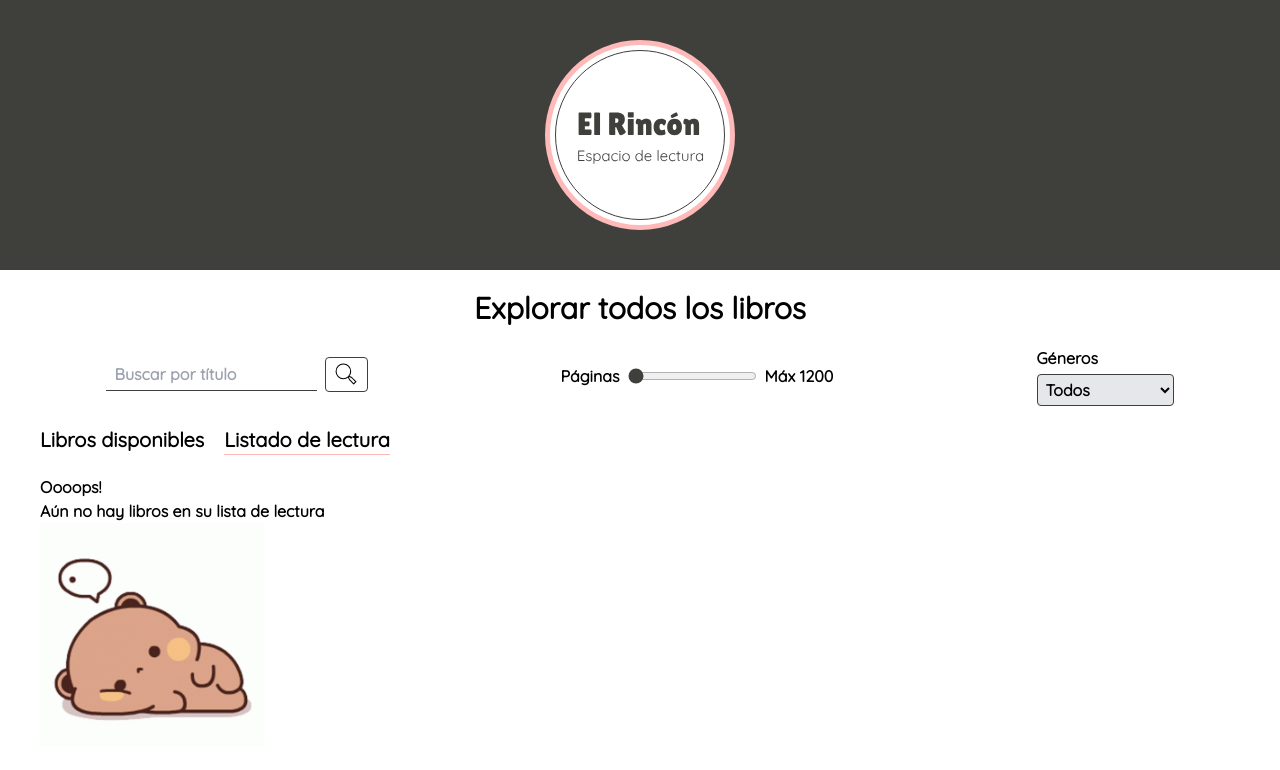
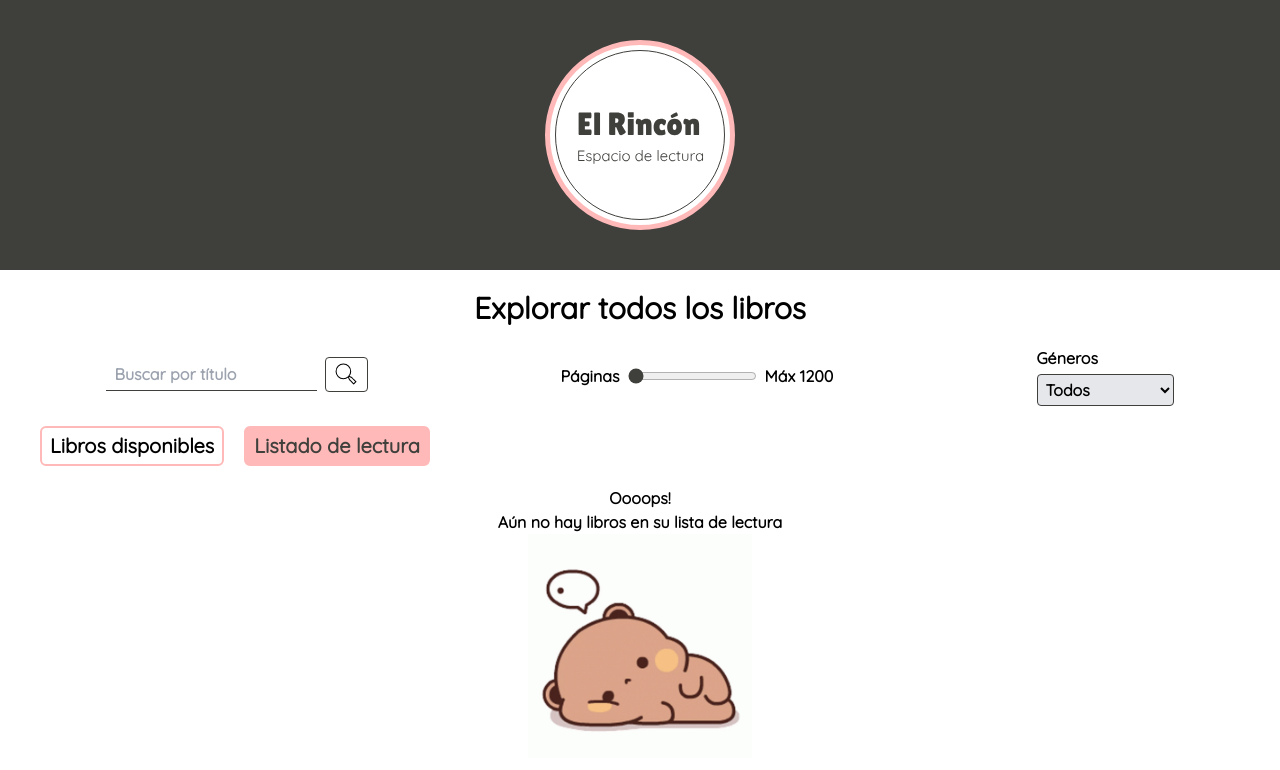
Before and after one commit to micaelamerino/el-rincon, a React (Vite) app: page /listado in a window 1280 px wide. Shown: the top 770 px of the page. Built offline with nearby package versions, Linux system fonts and the light colour scheme.

Commit message:
Modificación de estilos

```diff
--- a/src/components/AddButton.jsx
+++ b/src/components/AddButton.jsx
@@ -35,7 +35,7 @@ const AddButton = ({ book }) => {
   return (
     <button
       onClick={() => handleClick(book)}
-      className="absolute right-0 top-0 bg-rosa hover:bg-gris hover:duration-500 p-2 rounded-tr rounded-bl"
+      className="absolute right-0 top-0 p-2 rounded-tr rounded-bl bg-rosa hover:p-3 hover:duration-300 "
     >
       <HeartIcon />
     </button>
--- a/src/components/Icons.jsx
+++ b/src/components/Icons.jsx
@@ -1,6 +1,6 @@
 export function HeartIcon (){
     return (
-        <svg xmlns='http://www.w3.org/2000/svg' width='26' height='26' viewBox='0 0 24 24' strokeWidth='1' stroke='none' fill='#fff' strokeLinecap='round' strokeLinejoin='round'>
+        <svg xmlns='http://www.w3.org/2000/svg' width='26' height='26' viewBox='0 0 24 24' strokeWidth='1' stroke='none' fill='#3f3f3c' strokeLinecap='round' strokeLinejoin='round'>
         <path d="M20.205 4.791a5.938 5.938 0 0 0-4.209-1.754A5.906 5.906 0 0 0 12 4.595a5.904 5.904 0 0 0-3.996-1.558 5.942 5.942 0 0 0-4.213 1.758c-2.353 2.363-2.352 6.059.002 8.412L12 21.414l8.207-8.207c2.354-2.353 2.355-6.049-.002-8.416z"></path>
       </svg>
     )
--- a/src/components/Navbar.jsx
+++ b/src/components/Navbar.jsx
@@ -8,8 +8,8 @@ const Navbar = () => {
       <Header />
       <Filtros />
       <nav className="flex flex-wrap gap-5 mt-5 pl-10 text-xl">
-        <NavLink className={({isActive})=> (isActive ? "activo" : null)} to={"/disponibles"} >Libros disponibles</NavLink>
-        <NavLink className={({isActive})=> (isActive ? "activo" : null)} to={"/listado"} >Listado de lectura</NavLink>
+        <NavLink className={({isActive})=> (isActive ? "bg-rosa text-gris border-2 rounded-md border-rosa px-2 py-1" : "border-2 rounded-md border-rosa px-2 py-1")} to={"/disponibles"} >Libros disponibles</NavLink>
+        <NavLink className={({isActive})=> (isActive ? "bg-rosa text-gris border-2 rounded-md border-rosa px-2 py-1" : "border-2 rounded-md border-rosa px-2 py-1")} to={"/listado"} >Listado de lectura</NavLink>
       </nav>
       <Outlet />
     </>
--- a/src/index.css
+++ b/src/index.css
@@ -4,7 +4,7 @@
 
 @font-face {
     font-family: Quicksand;
-    src: url("./fonts/Quicksand-Regular.ttf");
+    src: url("./assets/fonts/Quicksand-Regular.ttf");
 }
 
 body,
@@ -14,7 +14,3 @@ select {
     font-display: swap;
     font-weight:600;
 }
-
-.activo {
-   border-bottom: 1px solid #ffb9b8;
-}
--- a/src/pages/Lista.jsx
+++ b/src/pages/Lista.jsx
@@ -25,10 +25,10 @@ const Lista = () => {
       ))}
     </main>
   ) : (
-    <div className="pl-10 mt-5">
+    <div className="mt-5 flex flex-col items-center">
       <h3>Oooops!</h3>
       <p>Aún no hay libros en su lista de lectura</p>
-      <div className="w-56 h-40">
+      <div className="w-56">
         <img src={ositogif} />
       </div>
     </div>
```
Also changed, not shown: src/assets/fonts/Quicksand-Regular.ttf (renamed from src/fonts/Quicksand-Regular.ttf).
